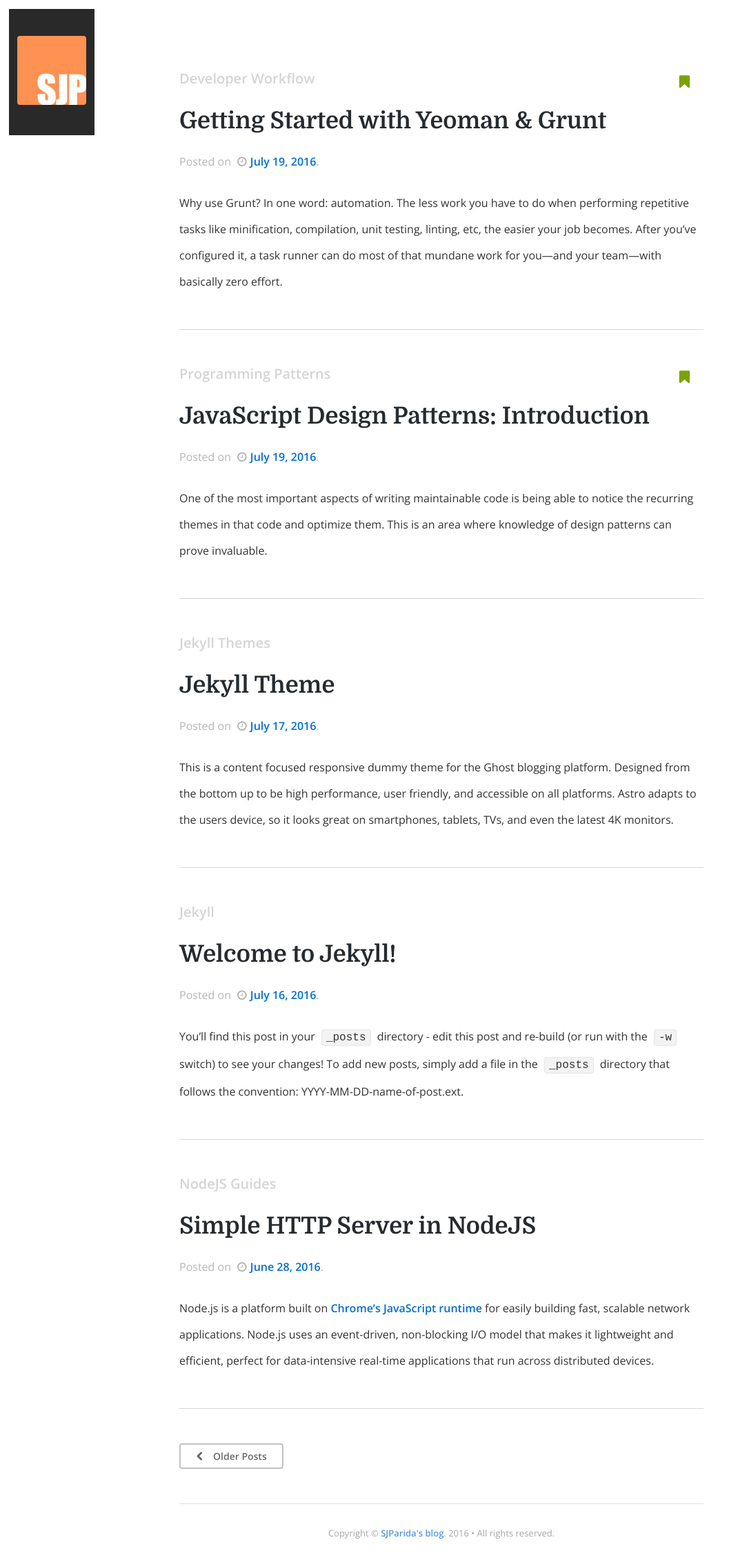
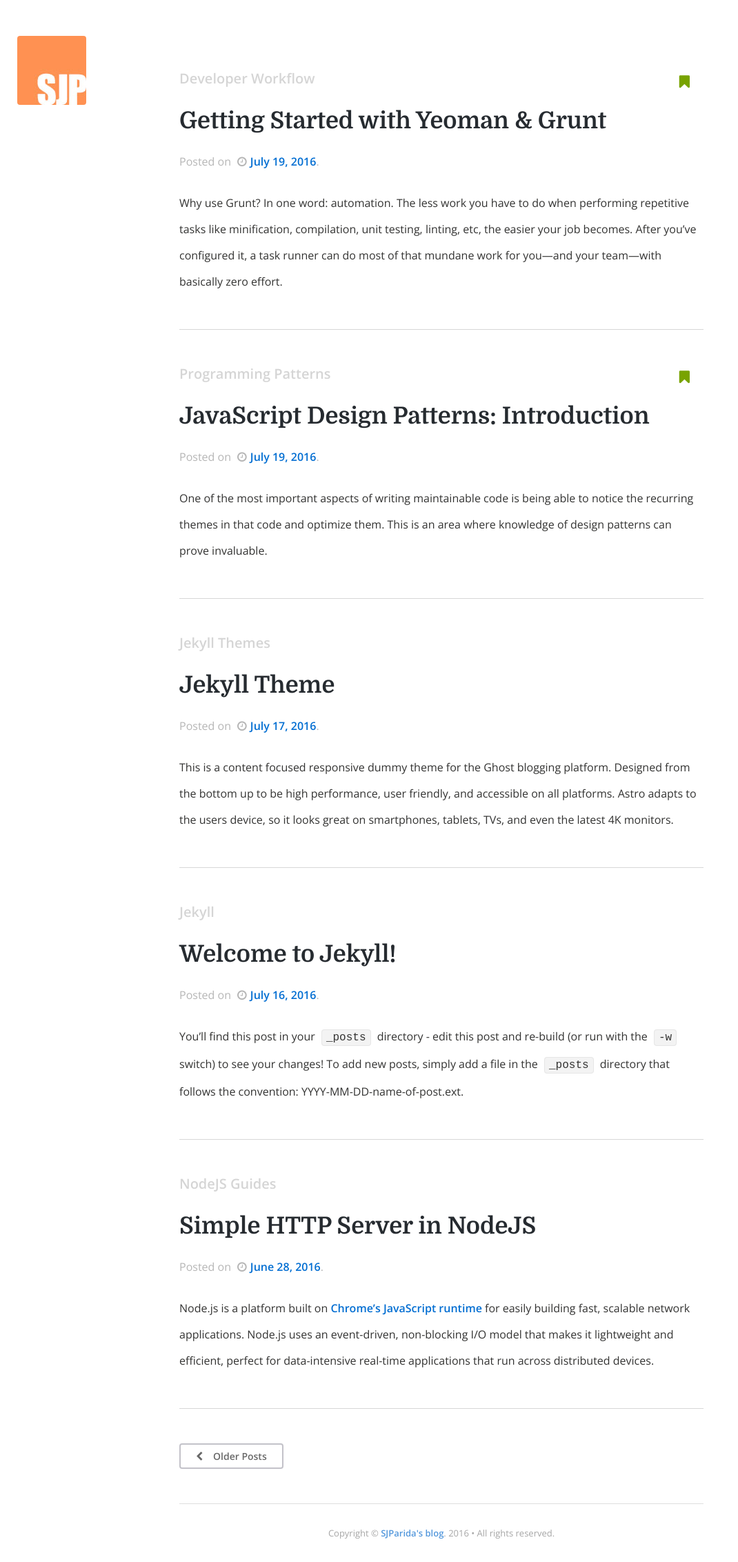
Before and after one commit to Sjparida/Sjparida.github.io, a Jekyll site: the page built from index.html, in a window 1280 px wide. Shown: the whole page at 69% size, without its empty margins (0-1070 px from the left). Built offline with Jekyll 4.4.1, drawn with Linux system fonts in a browser that asks for light colours; nearby versions of some CDN libraries; the list of posts is cut into pages by our own code; comment, search, counter and statistics services are not loaded.

Commit message:
background color of logo
changed to transparent

```diff
--- a/assets/css/global.scss
+++ b/assets/css/global.scss
@@ -125,11 +125,11 @@
 	z-index:200;
 	display:block;
 	padding:9px 12px 6px;
-	background:#29292a;
+	background:transparent;
 	color:#fff;
 	@include transition(background 0.6s ease-out);
 	&:hover{
-		background:#3287c1;
+		background:transparent;
 	}
 	span{
 		display:inline-block;
```
